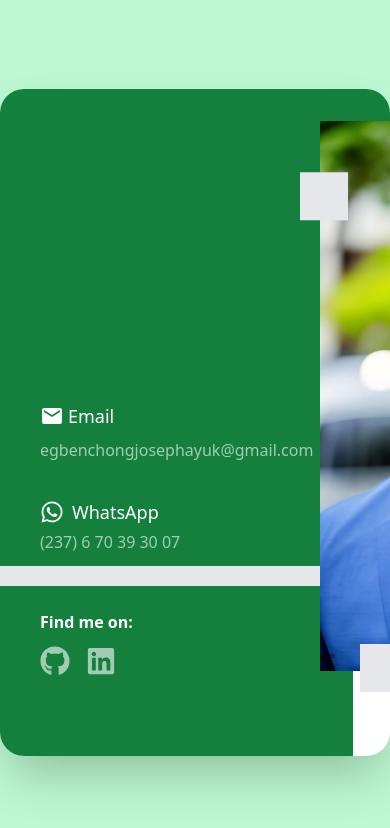
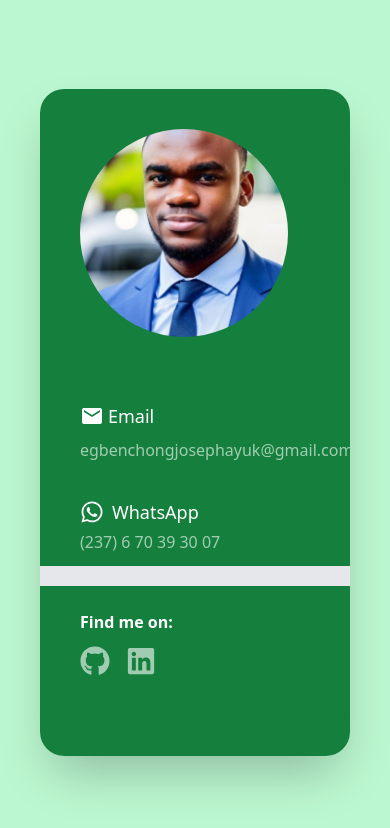
Before and after one commit to JoesephEgbenchong/business-card, a React (Create React App) app: page / in a window 390 px wide. Shown: the top 828 px of the page. Built offline with nearby package versions, Linux system fonts and the light colour scheme; what tailwindcss-animated would draw is missing.

Commit message:
Implemented medium screens responsivness

```diff
--- a/src/pages/Home.jsx
+++ b/src/pages/Home.jsx
@@ -8,7 +8,7 @@ export default function Home() {
   return (
     <>
         <div className='bg-green-200 min-h-screen flex items-center justify-center'>
-          <main className='flex bg-white w-full max-w-6xl h-[667px] rounded-3xl shadow-2xl overflow-hidden relative
+          <main className='flex bg-white mx-10 w-full max-w-6xl h-[667px] rounded-3xl shadow-2xl overflow-hidden relative
           animate-fade-up animate-once animate-duration-500 animate-ease-in animate-fill-forwards'>
             <ImageSection />
             <ContactSection />
--- a/src/sections/ContactSection.jsx
+++ b/src/sections/ContactSection.jsx
@@ -1,6 +1,7 @@
 import React from 'react'
 import {MdEmail} from "react-icons/md"
 import { FaGithub, FaLinkedin, FaPhone, FaWhatsapp } from "react-icons/fa6"
+import profileImage  from "../assets/images/user-img.jpg";
 
 const ContactLink =({href, children}) => {
     return (
@@ -18,7 +19,10 @@ const ContactLink =({href, children}) => {
 export default function ContactSection() {
 
   return (
-    <section className='bg-green-700 w-96 text-white flex flex-col px-10 pb-20 justify-end'>
+    <section className='bg-green-700 xl:w-96 text-white pt-10 flex flex-col px-10 pb-20 justify-end'>
+        <div className='overflow-hidden rounded-full w-52 h-52 mb-auto xl:hidden'>
+            <img src={profileImage} alt='' className='object-cover h-full w-full' />
+        </div>
 
         <div className='flex flex-col gap-2 mb-9'>
             <div className='flex gap-1 items-center'>
--- a/src/sections/ImageSection.jsx
+++ b/src/sections/ImageSection.jsx
@@ -19,15 +19,21 @@ const GreenCircle = ({ className, size }) => {
 export default function ImageSection() {
   return (
     <>
-        <img className='absolute object-cover top-8 left-80 w-[340px] h-[550px] z-10'
+        <img className='xl:block hidden absolute object-cover top-8 left-80 w-[340px] h-[550px] z-10'
         src={ProfileImage}
         alt='Joseph Ayuk EGBENCHONG II'
         />
-        <GraySquare className="left-[300px] top-[85px] z-20 animate-bounce animate-infinite animate-duration-[2000ms] animate-ease-linear" />
-        <GraySquare className="left-[360px] top-[555px] z-20 animate-wiggle animate-infinite animate-duration-[2000ms] animate-ease-linear" />
-        <GrayRectangle className="left-[640px] top-[50px] z-20" />
-        <GreenCircle className="left-[630px] top-[550px]" size="small" />
-        <GreenCircle className="right-0 top-0 -translate-y-1/2 translate-x-1/2" size="big"/>
+        <GraySquare className="md:block hidden xl:left-[295px] xl:top-[85px]
+        left-[220px] top-[120px] z-20 animate-bounce animate-infinite animate-duration-[2000ms] animate-ease-linear" />
+
+        <GraySquare className="md:block hidden xl:left-[360px] xl:top-[555px]
+        left-[38px] top-[170px] z-20 animate-wiggle animate-infinite animate-duration-[2000ms] animate-ease-linear" />
+
+        <GrayRectangle className="md:block hidden xl:left-[640px] left-[183px] top-[50px] z-20" />
+
+        <GreenCircle className="md:block hidden xl:left-[630px] xl:top-[550px] left-[291px] top-[622px]" size="small" />
+
+        <GreenCircle className="md:block hidden right-0 top-0 -translate-y-1/2 translate-x-1/2" size="big"/>
     </>
 
   )
--- a/src/sections/InfoSection.jsx
+++ b/src/sections/InfoSection.jsx
@@ -5,7 +5,7 @@ export default function InfoSection() {
     const fadeIn = "animate-fade-left animate-duration-[500ms] animate-once animate-ease-out animate-fill-forwards opacity-0";
 
   return (
-    <section className='flex flex-col pl-80 pt-20 flex-1 pr-10 gap-5'>
+    <section className='flex flex-col xl:pl-80 pt-20 flex-1 px-10 gap-5'>
         <h1 className={`flex flex-col gap-1 text-5xl font-semibold uppercase animate-delay-[500ms] ${fadeIn}`}>
             <span className='text-green-700 text-3xl'>Joseph AYUK</span>
             EGBENCHONG II
```
